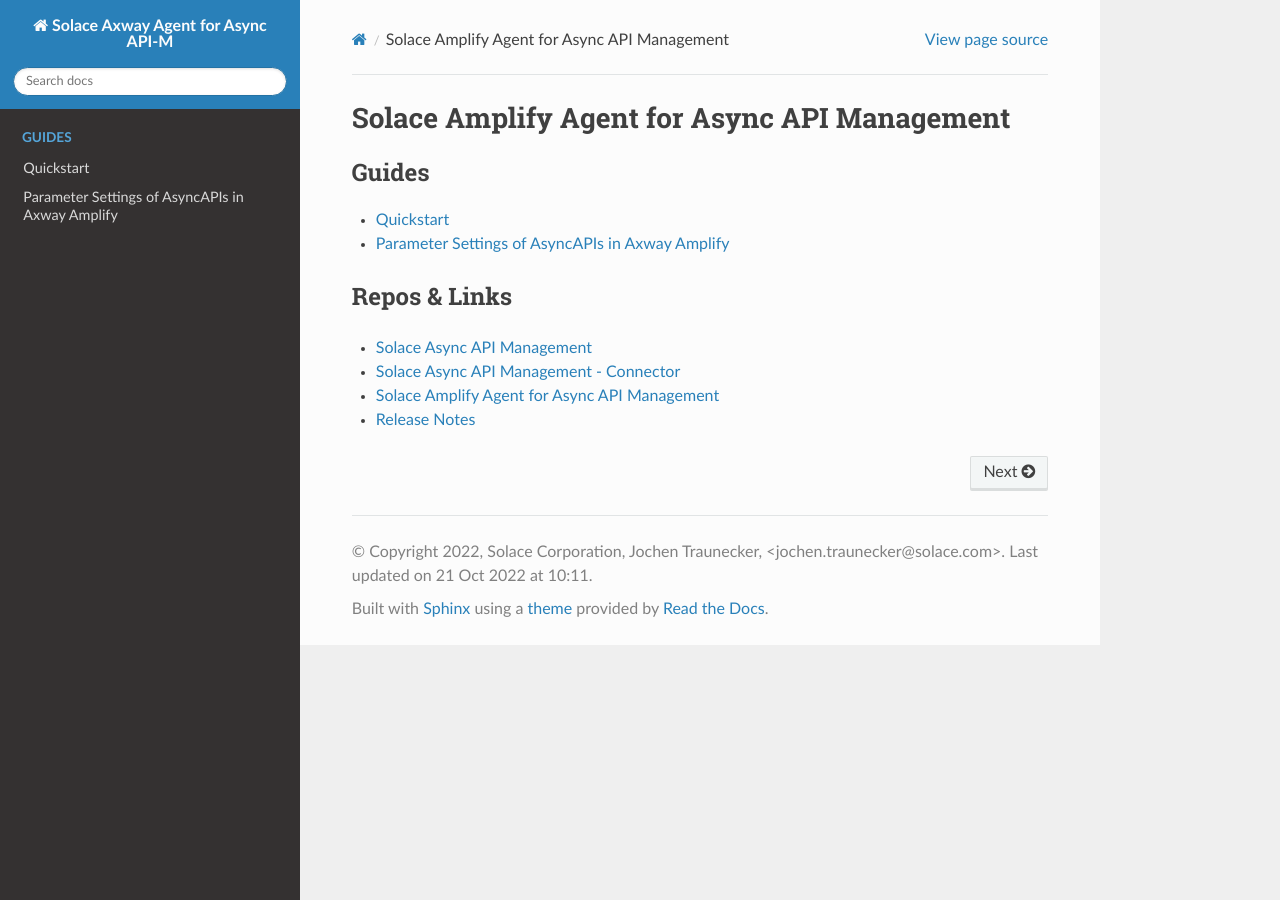
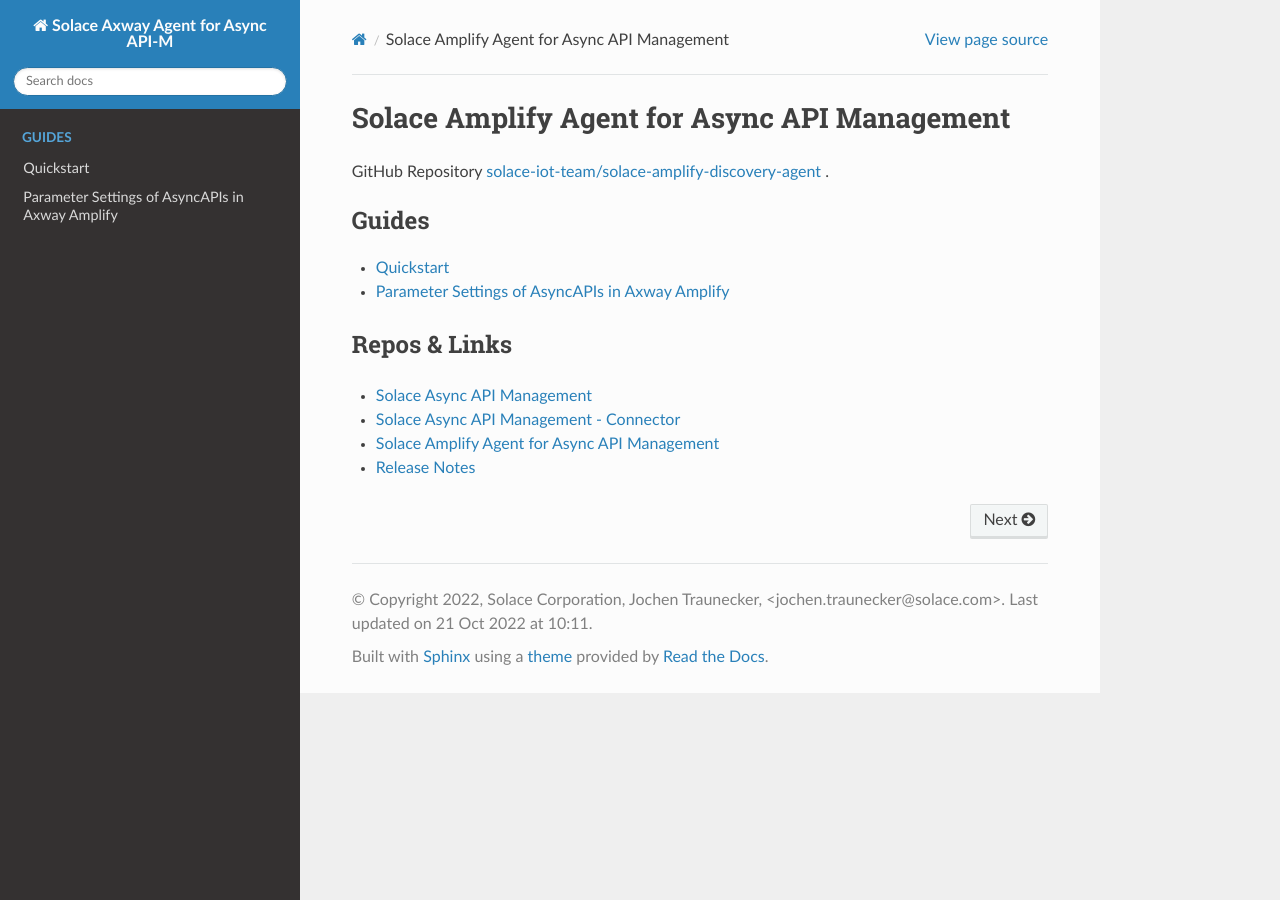
Before and after one commit to solace-iot-team/solace-amplify-discovery-agent, a Sphinx documentation site: the page built from docs/source/index.rst, in a window 1280 px wide. Built offline with Sphinx 7.4.7 and the Read the Docs theme 2.0.0, drawn with Linux system fonts in a browser that asks for light colours.

Commit message:
adjusted documentation

```diff
--- a/docs/source/index.rst
+++ b/docs/source/index.rst
@@ -2,6 +2,7 @@
 Solace Amplify Agent for Async API Management
 =============================================
 
+GitHub Repository `solace-iot-team/solace-amplify-discovery-agent <https://github.com/solace-iot-team/solace-amplify-discovery-agent>`_ .
 
 .. toctree::
   :maxdepth: 1
```
Also changed, not shown: README.md (+2 -0 lines).
